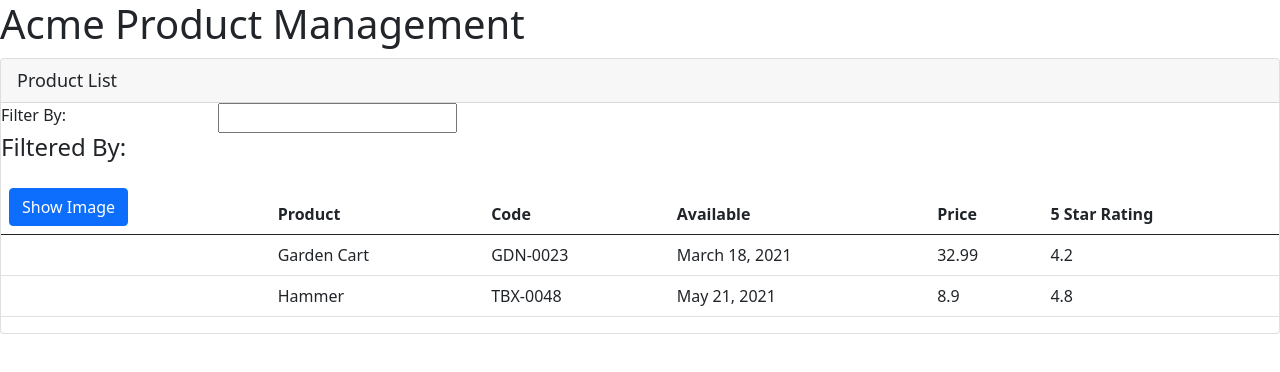
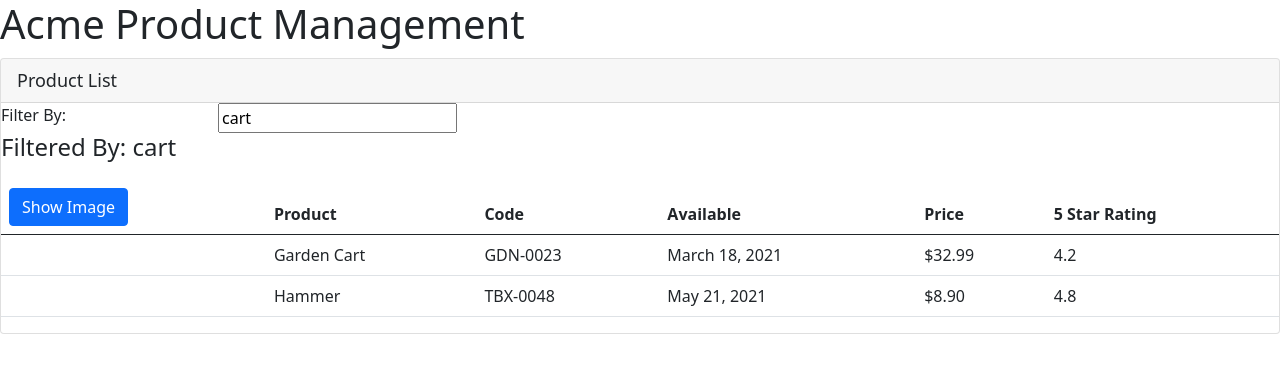
Before and after one commit to dazacher/Angular-GettingStarted, an Angular app in the folder APM/: page / in a window 1280 px wide. Shown: the top 372 px of the page. Built offline with nearby package versions, Linux system fonts and the light colour scheme.

Commit message:
two way binding for the filter and using a pipe to display currency.

```diff
--- a/APM/src/app/app.module.ts
+++ b/APM/src/app/app.module.ts
@@ -1,4 +1,5 @@
 import { NgModule } from '@angular/core';
+import { FormsModule } from '@angular/forms';
 import { BrowserModule } from '@angular/platform-browser';
 
 import { AppComponent } from './app.component';
@@ -10,7 +11,8 @@
     ProductListComponent
   ],
   imports: [
-    BrowserModule
+    BrowserModule,
+    FormsModule
   ],
   bootstrap: [AppComponent]
 })
--- a/APM/src/app/products/product-list.component.html
+++ b/APM/src/app/products/product-list.component.html
@@ -4,12 +4,13 @@
         <div class="row">
             <div class="col-md-2">Filter By:</div>
             <div class="col-md-4">
-                <input type="text" />
+                <input type="text"
+                [(ngModel)]='listFilter'/>
             </div>
         </div>
         <div class="row">
             <div class="col-md-6">
-                <h4>Filtered By:</h4>
+                <h4>Filtered By: {{listFilter}}</h4>
             </div>
         </div>
         <div class="table-responsive">
@@ -45,7 +46,7 @@
                         <td>{{ product.productName }}</td>
                         <td>{{ product.productCode }}</td>
                         <td>{{ product.releaseDate }}</td>
-                        <td>{{ product.price }}</td>
+                        <td>{{ product.price | currency}}</td>
                         <td>{{ product.starRating }}</td>
                     </tr>
                 </tbody>
--- a/APM/src/app/products/product-list.component.ts
+++ b/APM/src/app/products/product-list.component.ts
@@ -10,6 +10,7 @@
     imageWidth = 50;
     imageMargin = 2;
     showImage: boolean = false;
+    listFilter: string = 'cart';
     products: any[] = [
         {
           "productId": 2,
```
